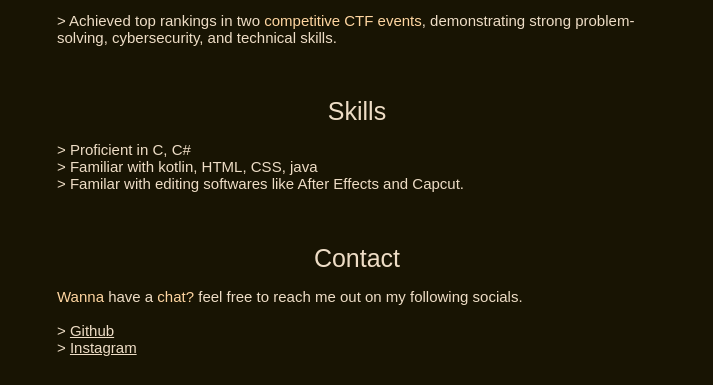
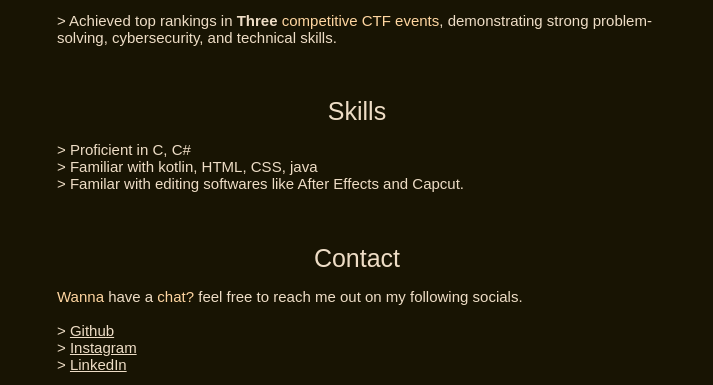
Before and after one commit to Masuwuked/Masuwuked.github.io, a plain HTML site: page index.html in a window 1280 px wide. Shown: the part 490-875 px from the top of the page, without its empty margins (283-996 px from the left). Drawn offline with Linux system fonts and the light colour scheme.

Commit message:
Update index.html

```diff
--- a/index.html
+++ b/index.html
@@ -62,7 +62,7 @@ Dull Color:
             Achievements
         </div>
         <div class="para">
-            <p align="left">> Achieved top rankings in two
+            <p align="left">> Achieved top rankings in <strong>Three</strong>
                 <high>competitive CTF events</high>, demonstrating strong problem-solving, cybersecurity, and technical skills.
             </p>
         </div>
@@ -82,7 +82,7 @@ Dull Color:
                 <high>Wanna</high> have a
                 <high>chat?</high> feel free to reach me out on my following socials.<br><br> > <a href="https://github.com/Masuwuked">Github
         </a><br> > <a href="https://www.instagram.com/masuwuked/">Instagram
-        </a></p>
+        </a><br>> <a href="https://www.linkedin.com/in/arnav-saini-308943285/">LinkedIn</a></p>
         </div>
     </div>
 
```
